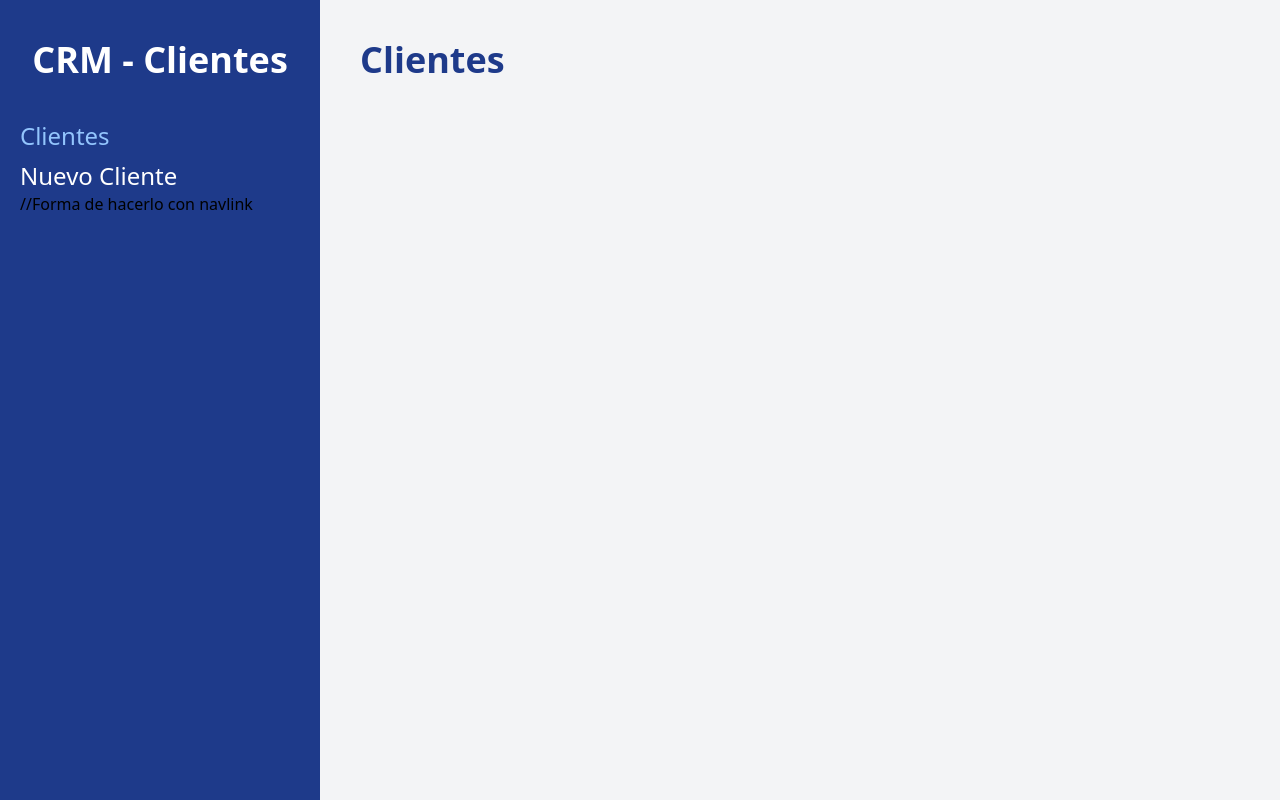
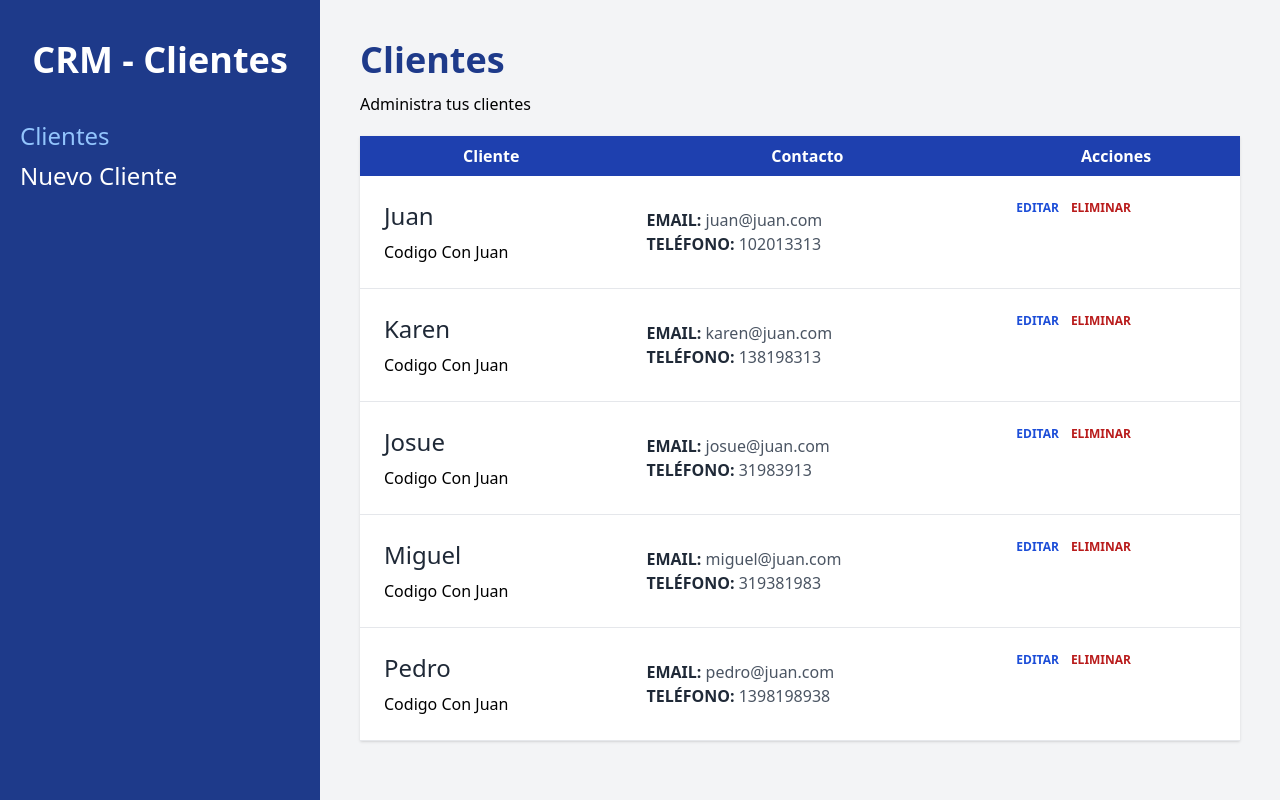
Before and after one commit to LntSpeirs/AdministradorClientesCRM, a React (Vite) app: page / in a window 1280 px wide. Built offline with nearby package versions, Linux system fonts and the light colour scheme.

Commit message:
Tabla con clientes basica y un loader

```diff
--- /dev/null
+++ b/src/components/Cliente.jsx
@@ -0,0 +1,41 @@
+function Cliente({ cliente }) {
+    const { nombre, empresa, email, telefono, id } = cliente;
+    return (
+        <tr className="border-b">
+            <td className="p-6 space-y-2">
+                <p className="text-2xl text-gray-800">{nombre}</p>
+                <p>{empresa}</p>
+            </td>
+            <td className="p-6">
+                <p className="text-gray-600">
+                    <span className="text-gray-800 uppercase font-bold">
+                        Email:{" "}
+                    </span>
+                    {email}
+                </p>
+                <p className="text-gray-600">
+                    <span className="text-gray-800 uppercase font-bold">
+                        Teléfono:{" "}
+                    </span>
+                    {telefono}
+                </p>
+            </td>
+            <td className="p-6 flex gap-3">
+                <button
+                    type="button"
+                    className="text-blue-700 uppercase font-bold text-xs"
+                >
+                    Editar
+                </button>
+                <button
+                    type="button"
+                    className="text-red-700 uppercase font-bold text-xs"
+                >
+                    Eliminar
+                </button>
+            </td>
+        </tr>
+    );
+}
+
+export default Cliente;
--- a/src/components/Layout.jsx
+++ b/src/components/Layout.jsx
@@ -31,7 +31,7 @@
                         Nuevo Cliente
                     </Link>
 
-                    //Forma de hacerlo con navlink
+                   {/*  Forma de hacerlo con navlink */}
                     {/* <NavLink
                         className={({ isActive }) =>
                             isActive
--- a/src/main.jsx
+++ b/src/main.jsx
@@ -4,7 +4,7 @@
 import { createBrowserRouter, RouterProvider } from "react-router-dom";
 import Layout from "./components/Layout";
 import NuevoCliente from "./pages/NuevoCliente";
-import Index from "./pages";
+import Index, { loader as clientesLoader } from "./pages/Index";
 
 const router = createBrowserRouter([
     {
@@ -13,7 +13,8 @@
         children: [
             {
                 index: true,
-                element: <Index />
+                element: <Index />,
+                loader: clientesLoader,
             },
             {
                 path: "/clientes/nuevo",
--- a/src/pages/Index.jsx
+++ b/src/pages/Index.jsx
@@ -1,8 +1,75 @@
+import { useLoaderData } from "react-router-dom";
+import Cliente from "../components/Cliente";
+
+//Es una funcion que se ejecuta cuando el componente carga, es ideal para cargar un state o para consultar una API, para mostrar algo en el componente
+export function loader() {
+    const clientes = [
+        {
+            id: 1,
+            nombre: "Juan",
+            telefono: 102013313,
+            email: "juan@juan.com",
+            empresa: "Codigo Con Juan",
+        },
+        {
+            id: 2,
+            nombre: "Karen",
+            telefono: 138198313,
+            email: "karen@juan.com",
+            empresa: "Codigo Con Juan",
+        },
+        {
+            id: 3,
+            nombre: "Josue",
+            telefono: 31983913,
+            email: "josue@juan.com",
+            empresa: "Codigo Con Juan",
+        },
+        {
+            id: 4,
+            nombre: "Miguel",
+            telefono: 319381983,
+            email: "miguel@juan.com",
+            empresa: "Codigo Con Juan",
+        },
+        {
+            id: 5,
+            nombre: "Pedro",
+            telefono: 1398198938,
+            email: "pedro@juan.com",
+            empresa: "Codigo Con Juan",
+        },
+    ];
+    return clientes;
+}
 
 function Index() {
-  return (
-    <div className="font-black text-4xl text-blue-900">Clientes</div>
-  )
+    const clientes = useLoaderData();
+    //console.log(datos);
+    return (
+        <>
+            <div className="font-black text-4xl text-blue-900">Clientes</div>
+            <p className="mt-3">Administra tus clientes</p>
+            {clientes.length ? (
+                <table className="w-full bg-white shadow mt-5 table-auto">
+                    <thead className="bg-blue-800 text-white">
+                        <tr>
+                            <th className="p-2">Cliente</th>
+                            <th className="p-2">Contacto</th>
+                            <th className="p-2">Acciones</th>
+                        </tr>
+                    </thead>
+                    <tbody>
+                        {clientes.map((cliente) => (
+                            <Cliente cliente={cliente} key={cliente.id} />
+                        ))}
+                    </tbody>
+                </table>
+            ) : (
+                <p className="text-center mt-10">No hay clientes aun</p>
+            )}
+        </>
+    );
 }
 
-export default Index
+export default Index;
```
